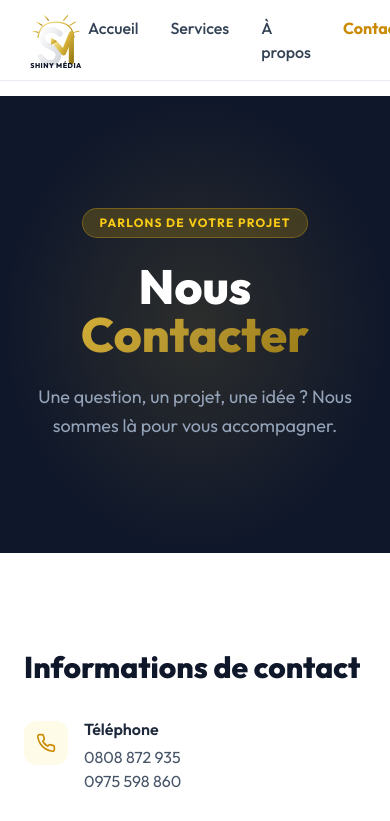
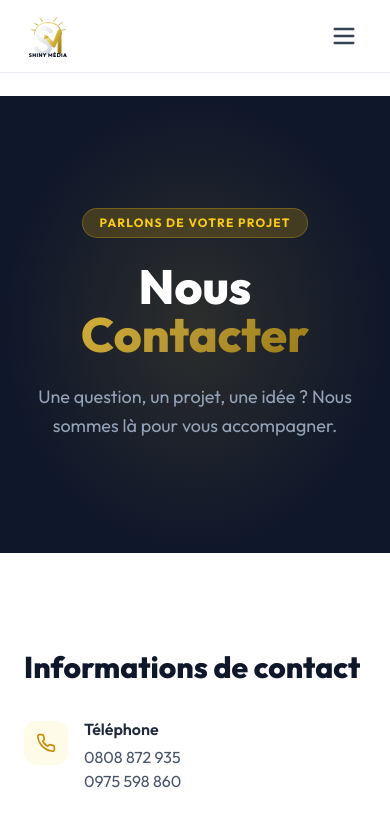
Before and after one commit to josuekasongo/SHINYMEDIA, a React (Vite) app: page /#/contact in a window 390 px wide. Shown: the top 821 px of the page. Built offline with nearby package versions, Linux system fonts and the light colour scheme.

Commit message:
fix: make navbar responsive with mobile hamburger menu

```diff
--- a/src/layouts/PublicLayout.jsx
+++ b/src/layouts/PublicLayout.jsx
@@ -1,26 +1,48 @@
+import { useState } from 'react';
 import { Outlet, Link, useLocation } from 'react-router-dom';
-import { Facebook, Instagram, Twitter, Youtube, ChevronRight, MapPin, Phone, Mail } from 'lucide-react';
+import { Facebook, Instagram, Twitter, Youtube, ChevronRight, MapPin, Phone, Mail, Menu, X } from 'lucide-react';
 import Logo from '../components/Logo';
 
 function PublicLayout() {
   const location = useLocation();
   const isActive = (path) => location.pathname === path;
+  const [isMobileMenuOpen, setIsMobileMenuOpen] = useState(false);
 
   return (
     <div className="flex flex-col min-h-screen">
       {/* Header */}
-      <header className="glass fixed w-full top-0 z-50 py-2">
+      <header className="glass fixed w-full top-0 z-50 py-3">
         <div className="max-w-7xl mx-auto px-6 flex justify-between items-center">
-          <Link to="/" className="flex items-center gap-2">
-            <Logo className="h-16 w-auto text-slate-900" />
+          <Link to="/" className="flex items-center gap-2" onClick={() => setIsMobileMenuOpen(false)}>
+            <Logo className="h-12 sm:h-16 w-auto text-slate-900" />
           </Link>
-          <nav className="flex gap-8 font-medium text-slate-700">
+
+          {/* Desktop Nav */}
+          <nav className="hidden md:flex gap-8 font-medium text-slate-700">
             <Link to="/" className={`hover:text-yellow-600 transition-colors ${isActive('/') ? 'text-yellow-600 font-bold' : ''}`}>Accueil</Link>
             <Link to="/services" className={`hover:text-yellow-600 transition-colors ${isActive('/services') ? 'text-yellow-600 font-bold' : ''}`}>Services</Link>
             <Link to="/apropos" className={`hover:text-yellow-600 transition-colors ${isActive('/apropos') ? 'text-yellow-600 font-bold' : ''}`}>À propos</Link>
             <Link to="/contact" className={`hover:text-yellow-600 transition-colors ${isActive('/contact') ? 'text-yellow-600 font-bold' : ''}`}>Contact</Link>
           </nav>
+
+          {/* Mobile Menu Button */}
+          <button
+            className="md:hidden p-2 text-slate-700 hover:text-yellow-600 focus:outline-none"
+            onClick={() => setIsMobileMenuOpen(!isMobileMenuOpen)}
+          >
+            {isMobileMenuOpen ? <X className="h-7 w-7" /> : <Menu className="h-7 w-7" />}
+          </button>
         </div>
+
+        {/* Mobile Nav */}
+        {isMobileMenuOpen && (
+          <nav className="md:hidden absolute top-full left-0 w-full bg-white border-b border-slate-200 shadow-xl py-4 px-6 flex flex-col gap-4 font-medium text-slate-700">
+            <Link to="/" onClick={() => setIsMobileMenuOpen(false)} className={`block py-2 ${isActive('/') ? 'text-yellow-600 font-bold' : ''}`}>Accueil</Link>
+            <Link to="/services" onClick={() => setIsMobileMenuOpen(false)} className={`block py-2 ${isActive('/services') ? 'text-yellow-600 font-bold' : ''}`}>Services</Link>
+            <Link to="/apropos" onClick={() => setIsMobileMenuOpen(false)} className={`block py-2 ${isActive('/apropos') ? 'text-yellow-600 font-bold' : ''}`}>À propos</Link>
+            <Link to="/contact" onClick={() => setIsMobileMenuOpen(false)} className={`block py-2 ${isActive('/contact') ? 'text-yellow-600 font-bold' : ''}`}>Contact</Link>
+          </nav>
+        )}
       </header>
 
       <main className="flex-grow pt-24">
```
